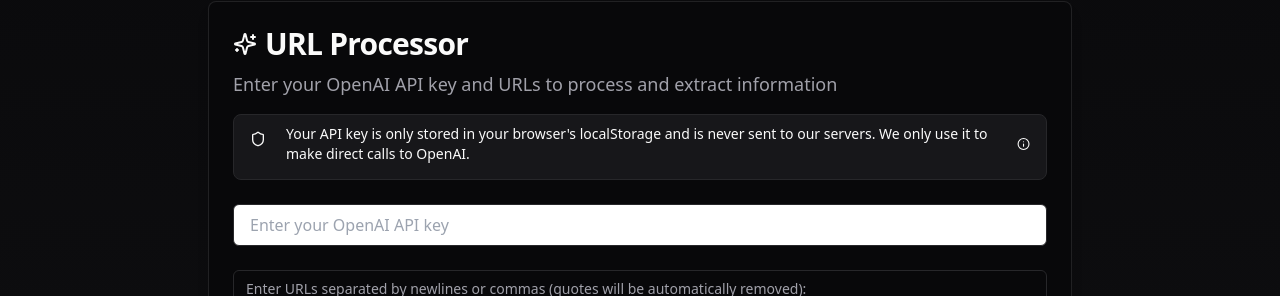
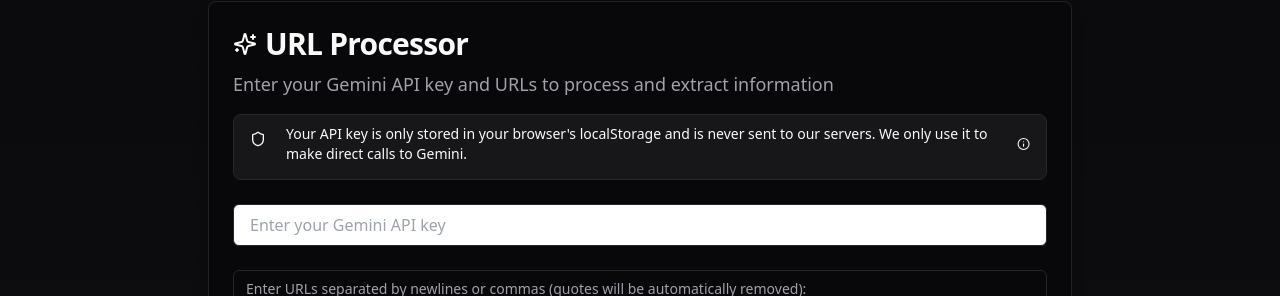
Before and after one commit to maestro3517/API-Doc-Parser, a Next.js app: page / in a window 1280 px wide. Shown: the part 207-503 px from the top of the page. Built offline with nearby package versions, Linux system fonts and the light colour scheme.

Commit message:
update API key references from OpenAI to Gemini throughout the application

```diff
--- a/src/pages/index.tsx
+++ b/src/pages/index.tsx
@@ -36,7 +36,7 @@
 
   useEffect(() => {
     // Load API key from localStorage on component mount
-    const savedApiKey = localStorage.getItem("openai-api-key");
+    const savedApiKey = localStorage.getItem("gemini-api-key");
     if (savedApiKey) {
       setApiKey(savedApiKey);
     }
@@ -45,12 +45,12 @@
   const handleApiKeyChange = (e: React.ChangeEvent<HTMLInputElement>) => {
     const newKey = e.target.value;
     setApiKey(newKey);
-    localStorage.setItem("openai-api-key", newKey);
+    localStorage.setItem("gemini-api-key", newKey);
   };
 
   const handleClearApiKey = () => {
     setApiKey("");
-    localStorage.removeItem("openai-api-key");
+    localStorage.removeItem("gemini-api-key");
   };
 
   const handleSubmit = async (e: React.FormEvent) => {
@@ -59,7 +59,7 @@
     setLoading(true);
 
     if (!apiKey) {
-      setError("Please enter your OpenAI API key");
+      setError("Please enter your Gemini API key");
       setLoading(false);
       return;
     }
@@ -138,19 +138,19 @@
                   URL Processor
                 </CardTitle>
                 <CardDescription className="text-lg mt-2">
-                  Enter your OpenAI API key and URLs to process and extract information
+                  Enter your Gemini API key and URLs to process and extract information
                 </CardDescription>
                 <Alert className="mt-4 bg-muted/50">
                   <Shield className="h-4 w-4" />
                   <AlertDescription className="ml-2 flex items-center gap-1">
-                    Your API key is only stored in your browser&apos;s localStorage and is never sent to our servers. We only use it to make direct calls to OpenAI.
+                    Your API key is only stored in your browser&apos;s localStorage and is never sent to our servers. We only use it to make direct calls to Gemini.
                     <TooltipProvider>
                       <Tooltip>
                         <TooltipTrigger asChild>
                           <Info className="h-4 w-4 cursor-help" />
                         </TooltipTrigger>
                         <TooltipContent>
-                          <p className="max-w-xs">Your API key is only temporarily stored in your browser&apos;s localStorage for convenience. It&apos;s only used to make direct API calls to OpenAI and is never transmitted to or stored on our servers.</p>
+                          <p className="max-w-xs">Your API key is only temporarily stored in your browser&apos;s localStorage for convenience. It&apos;s only used to make direct API calls to Gemini and is never transmitted to or stored on our servers.</p>
                         </TooltipContent>
                       </Tooltip>
                     </TooltipProvider>
@@ -171,7 +171,7 @@
                       type="password"
                       value={apiKey}
                       onChange={handleApiKeyChange}
-                      placeholder="Enter your OpenAI API key"
+                      placeholder="Enter your Gemini API key"
                       className="w-full px-4 py-2 border rounded-md focus:outline-none focus:ring-2 focus:ring-primary pr-20 text-foreground"
                     />
                     {apiKey && (
```
